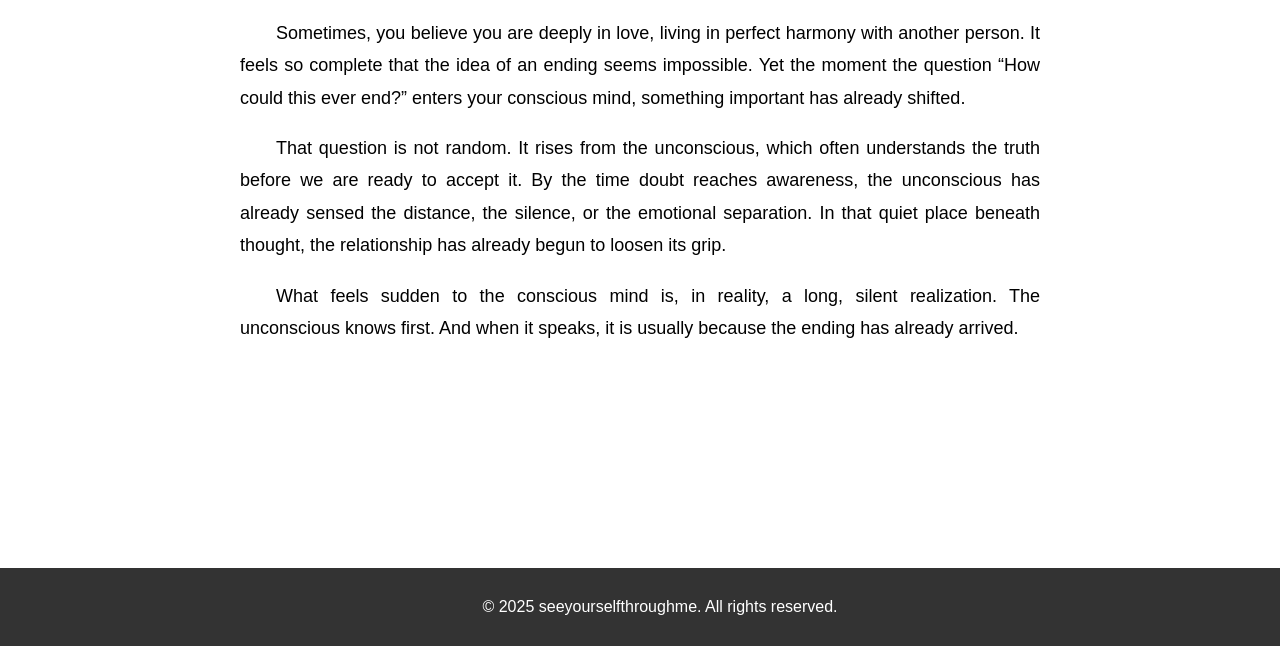
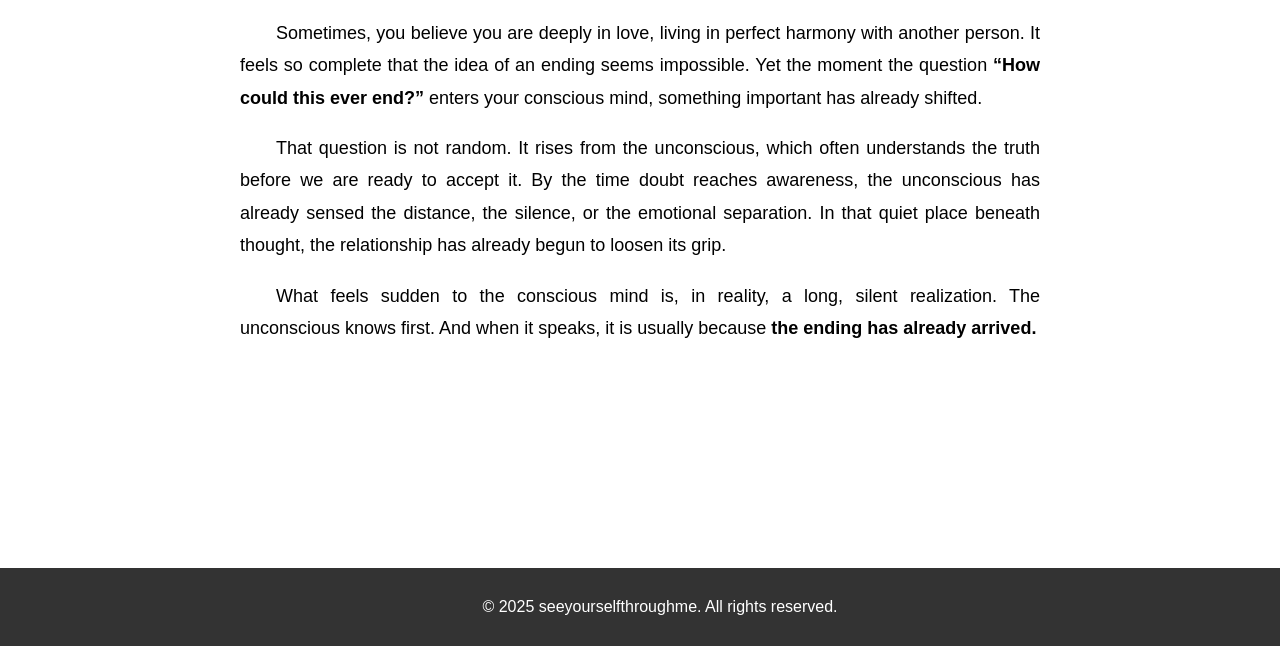
Before and after one commit to louiselominashvili-boop/See-Yourself-Through-Me, a plain HTML site: page the end.html in a window 1280 px wide. Shown: the part 154-800 px from the top of the page. Drawn offline with Linux system fonts and the light colour scheme.

Commit message:
Update the end.html

```diff
--- a/the end.html
+++ b/the end.html
@@ -21,11 +21,11 @@
     <h1> The End </h1>
 
 
-       <p>  Sometimes, you believe you are deeply in love, living in perfect harmony with another person. It feels so complete that the idea of an ending seems impossible. Yet the moment the question “How could this ever end?” enters your conscious mind, something important has already shifted.</p>
+       <p>  Sometimes, you believe you are deeply in love, living in perfect harmony with another person. It feels so complete that the idea of an ending seems impossible. Yet the moment the question <strong>“How could this ever end?” </strong>  enters your conscious mind, something important has already shifted.</p>
 
        <p>That question is not random. It rises from the unconscious, which often understands the truth before we are ready to accept it. By the time doubt reaches awareness, the unconscious has already sensed the distance, the silence, or the emotional separation. In that quiet place beneath thought, the relationship has already begun to loosen its grip.</p>
 
-       <p>What feels sudden to the conscious mind is, in reality, a long, silent realization. The unconscious knows first. And when it speaks, it is usually because the ending has already arrived.</p>
+       <p>What feels sudden to the conscious mind is, in reality, a long, silent realization. The unconscious knows first. And when it speaks, it is usually because <strong>the ending has already arrived. </strong> </p>
 
 
 
@@ -39,4 +39,5 @@
 
 
 </body>
+
 </html>
```
